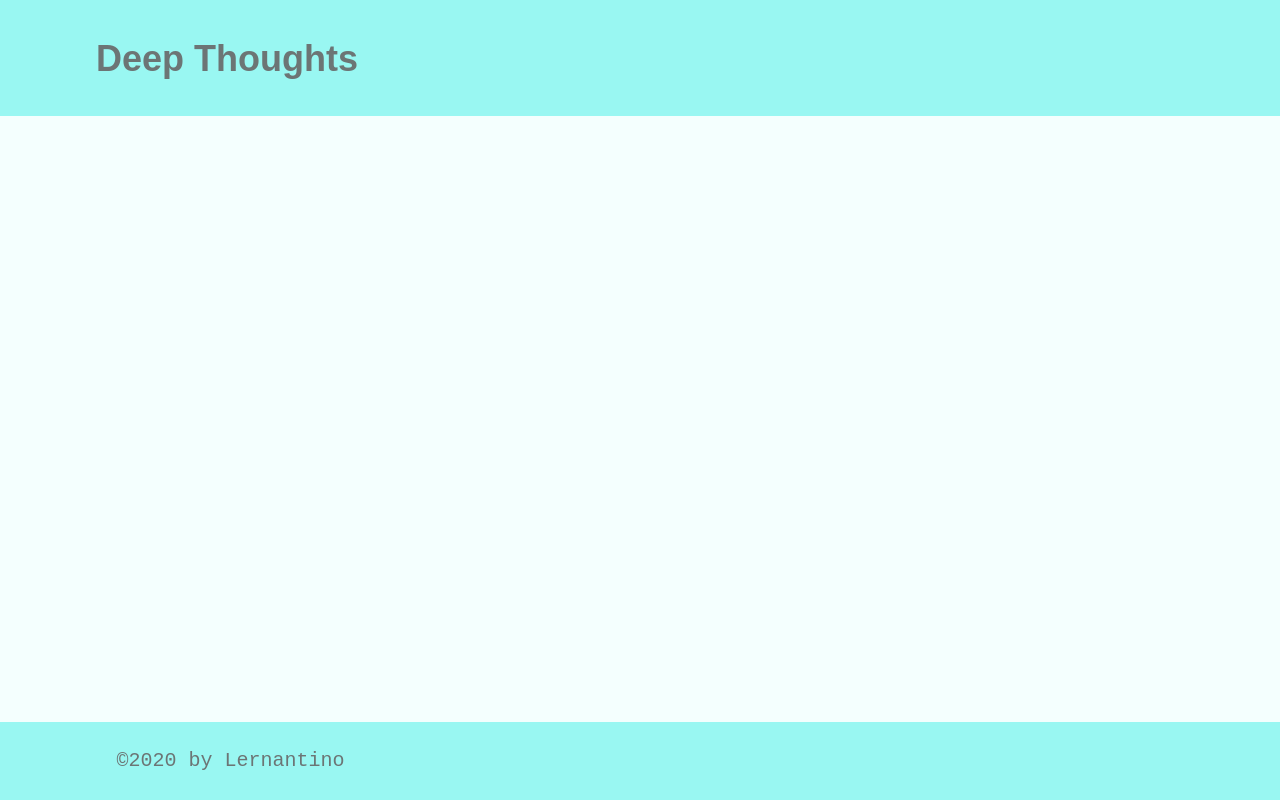
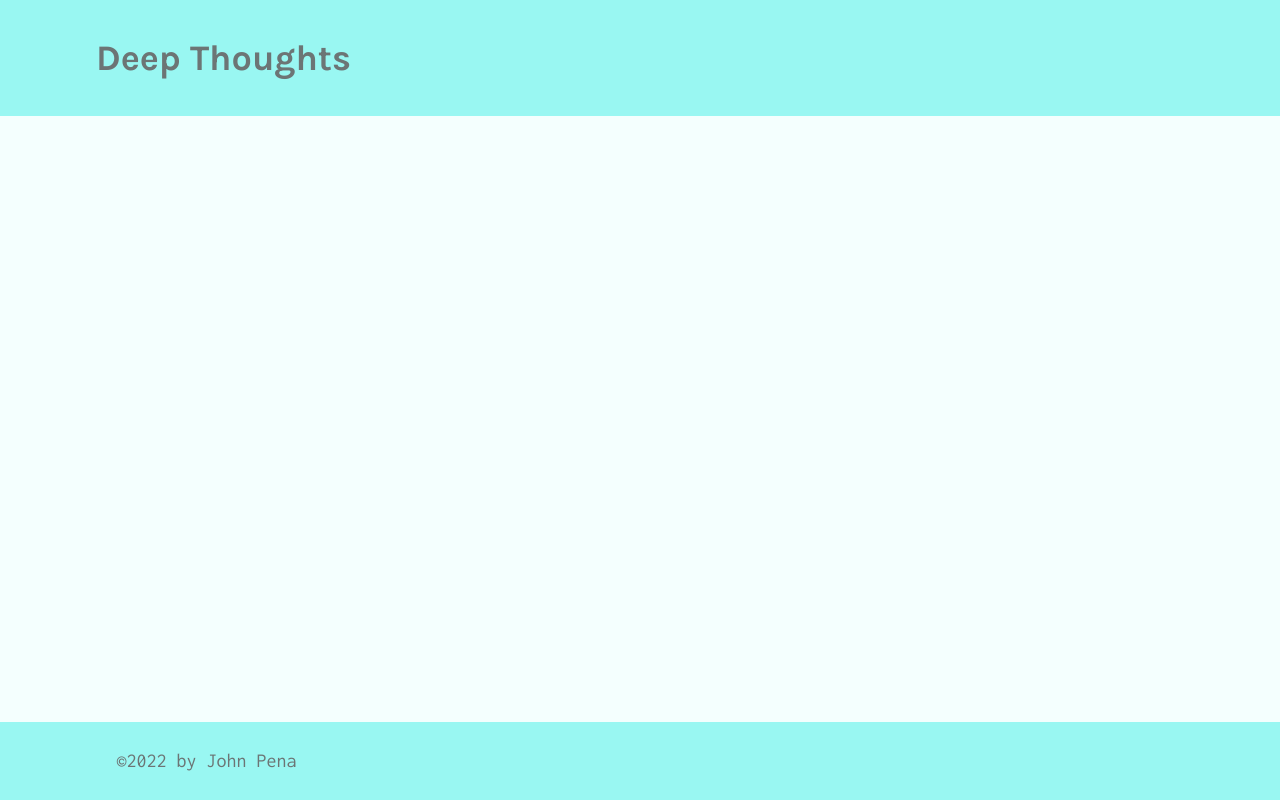
Before and after one commit to John-Pena/deep-thoughts, a React (Create React App) app in the folder client/: page / in a window 1280 px wide. Built offline with nearby package versions, Linux system fonts and the light colour scheme.

Commit message:
apollo client installed and set up

```diff
--- a/client/package.json
+++ b/client/package.json
@@ -3,9 +3,11 @@
   "version": "0.1.0",
   "private": true,
   "dependencies": {
+    "@apollo/client": "^3.6.9",
     "@testing-library/jest-dom": "^5.16.4",
     "@testing-library/react": "^11.1.0",
     "@testing-library/user-event": "^13.5.0",
+    "graphql": "^16.5.0",
     "react": "^17.0.2",
     "react-dom": "^17.0.2",
     "react-scripts": "5.0.1",
--- a/client/public/index.html
+++ b/client/public/index.html
@@ -24,7 +24,8 @@
       work correctly both with client-side routing and a non-root public URL.
       Learn how to configure a non-root public URL by running `npm run build`.
     -->
-    <title>React App</title>
+    <link href="https://fonts.googleapis.com/css2?family=Inconsolata:wght@300;400;800&family=Karla:ital,wght@0,700;1,400&display=swap" rel="stylesheet" />
+    <title>Deep Thoughts</title>
   </head>
   <body>
     <noscript>You need to enable JavaScript to run this app.</noscript>
--- a/client/src/App.js
+++ b/client/src/App.js
@@ -1,19 +1,31 @@
 import React from 'react';
+import { ApolloProvider, ApolloClient, InMemoryCache, createHttpLink } from '@apollo/client';
 
 import Header from './components/Header';
 import Footer from './components/Footer';
 
 import Home from './pages/Home';
 
+const httpLink = createHttpLink({
+  uri: 'http://localhost:3001/graphql',
+});
+
+const client = new ApolloClient({
+  link: httpLink,
+  cache: new InMemoryCache(),
+});
+
 function App() {
   return (
-    <div className='flex-column justify-flex-start min-100-vh'>
-      <Header />
-      <div className='container'>
+    <ApolloProvider client={client}>
+      <div className='flex-column justify-flex-start min-100-vh'>
+        <Header />
+        <div className='container'>
         <Home />
       </div>
       <Footer />
     </div>
+    </ApolloProvider>
   );
 }
 
--- a/client/src/components/Footer/index.js
+++ b/client/src/components/Footer/index.js
@@ -3,7 +3,7 @@ import React from 'react';
 const Footer = () => {
   return (
     <footer className="w-100 mt-auto bg-secondary p-4">
-      <div className="container">&copy;2020 by Lernantino</div>
+      <div className="container">&copy;2022 by John Pena</div>
     </footer>
   );
 };
```
Also changed, not shown: 1 other file (tests, documents, lock files or other folders).
